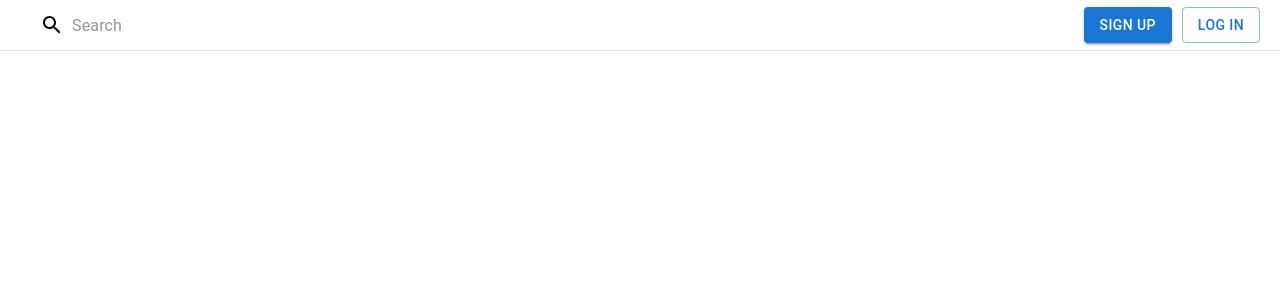
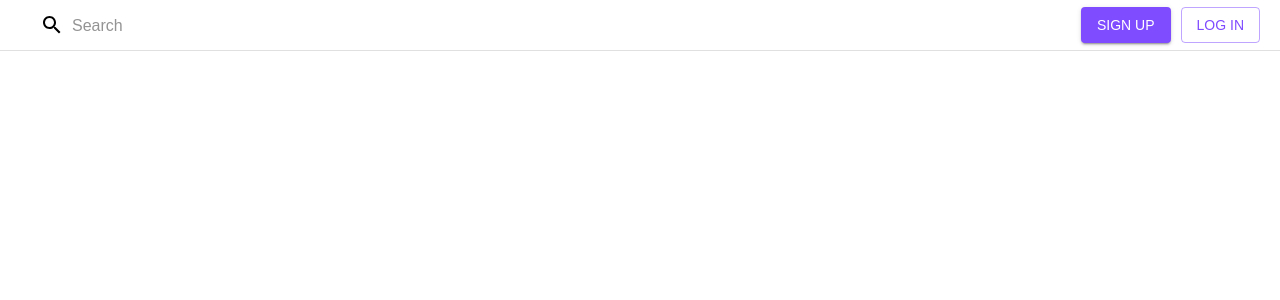
Before and after one commit to Music-Web-Micro-service/music-web-frontend, a React (Create React App) app: page / in a window 1280 px wide. Shown: the top 300 px of the page. Built offline with nearby package versions, Linux system fonts and the light colour scheme.

Commit message:
添加theme和theme privider 在app根文件重

```diff
--- a/src/App.tsx
+++ b/src/App.tsx
@@ -1,10 +1,14 @@
+import {ThemeProvider} from "@emotion/react";
 import "./App.css";
 import HomeTabs from "./pages/home-page/tabs";
+import theme from "./themes/theme";
 function App() {
   return (
-    <div className="App">
-      <HomeTabs></HomeTabs>
-    </div>
+    <ThemeProvider theme={theme}>
+      <div className="App">
+        <HomeTabs></HomeTabs>
+      </div>
+    </ThemeProvider>
   );
 }
 
--- /dev/null
+++ b/src/themes/theme.ts
@@ -0,0 +1,13 @@
+import { createTheme } from "@mui/material";
+
+const theme = createTheme({
+  palette: {
+    primary: {
+      main: "#804CFF",
+    },
+  },
+  typography: {
+    fontFamily: ["Montserrat", "sans-serif"].join(","),
+  },
+});
+export default theme;
```
